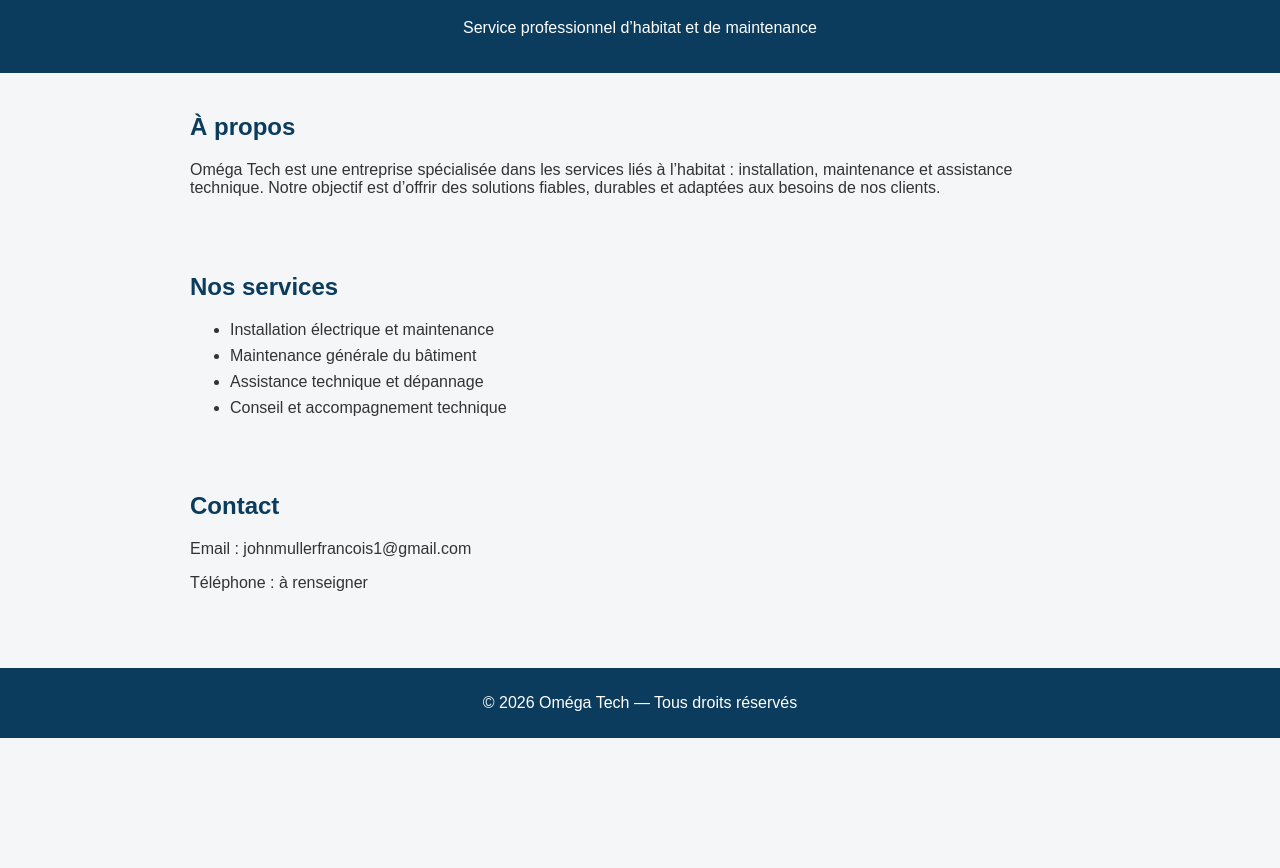
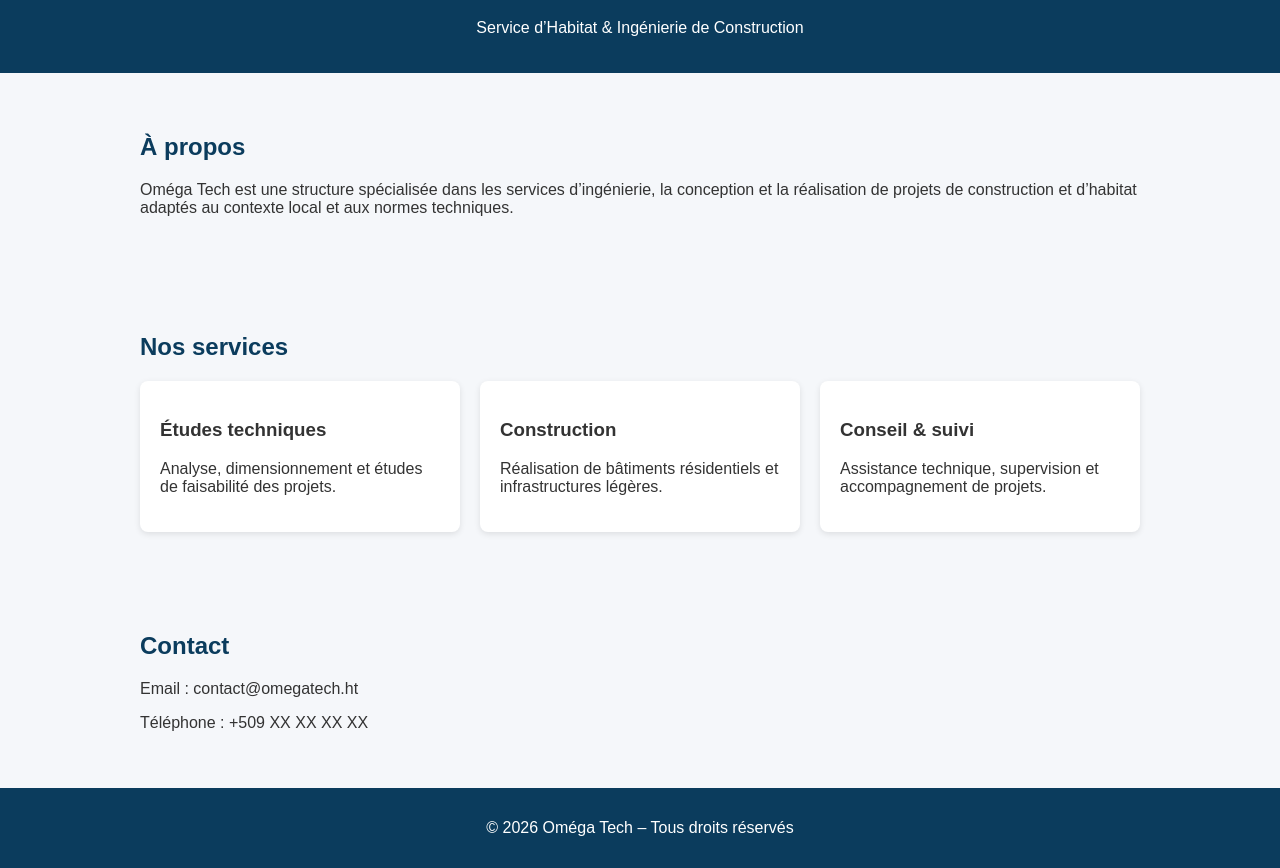
Before and after one commit to johnmullerfrancois1-lab/omegatech-site, a plain HTML site: page index.html in a window 1280 px wide. Shown: the part 81-949 px from the top of the page. Before the commit the page ends 819 px from the top, so only its background shows below. Drawn offline with Linux system fonts and the light colour scheme.

Commit message:
Update index.html

```diff
--- a/index.html
+++ b/index.html
@@ -3,37 +3,45 @@
 <head>
   <meta charset="UTF-8">
   <meta name="viewport" content="width=device-width, initial-scale=1.0">
-  <title>Oméga Tech – Service d’habitat</title>
+  <title>Oméga Tech – Service d’Habitat</title>
+  <meta name="description" content="Oméga Tech – Entreprise d’ingénierie et de construction spécialisée en services d’habitat.">
   <style>
     body {
       margin: 0;
       font-family: Arial, Helvetica, sans-serif;
-      background-color: #f4f6f8;
+      background-color: #f5f7fa;
       color: #333;
     }
     header {
-      background-color: #0b3c5d;
+      background: #0b3c5d;
       color: #fff;
       padding: 20px;
       text-align: center;
     }
     section {
-      padding: 20px;
-      max-width: 900px;
+      padding: 40px 20px;
+      max-width: 1000px;
       margin: auto;
     }
     h1, h2 {
       color: #0b3c5d;
     }
-    .services li {
-      margin-bottom: 8px;
+    .services {
+      display: grid;
+      grid-template-columns: repeat(auto-fit, minmax(250px, 1fr));
+      gap: 20px;
+    }
+    .card {
+      background: #fff;
+      padding: 20px;
+      border-radius: 8px;
+      box-shadow: 0 2px 6px rgba(0,0,0,0.1);
     }
     footer {
-      background-color: #0b3c5d;
+      background: #0b3c5d;
       color: #fff;
       text-align: center;
-      padding: 10px;
-      margin-top: 40px;
+      padding: 15px;
     }
   </style>
 </head>
@@ -41,36 +49,44 @@
 
   <header>
     <h1>Oméga Tech</h1>
-    <p>Service professionnel d’habitat et de maintenance</p>
+    <p>Service d’Habitat & Ingénierie de Construction</p>
   </header>
 
   <section>
     <h2>À propos</h2>
     <p>
-      Oméga Tech est une entreprise spécialisée dans les services liés à l’habitat :
-      installation, maintenance et assistance technique. Notre objectif est d’offrir
-      des solutions fiables, durables et adaptées aux besoins de nos clients.
+      Oméga Tech est une structure spécialisée dans les services d’ingénierie,
+      la conception et la réalisation de projets de construction et d’habitat
+      adaptés au contexte local et aux normes techniques.
     </p>
   </section>
 
   <section>
     <h2>Nos services</h2>
-    <ul class="services">
-      <li>Installation électrique et maintenance</li>
-      <li>Maintenance générale du bâtiment</li>
-      <li>Assistance technique et dépannage</li>
-      <li>Conseil et accompagnement technique</li>
-    </ul>
+    <div class="services">
+      <div class="card">
+        <h3>Études techniques</h3>
+        <p>Analyse, dimensionnement et études de faisabilité des projets.</p>
+      </div>
+      <div class="card">
+        <h3>Construction</h3>
+        <p>Réalisation de bâtiments résidentiels et infrastructures légères.</p>
+      </div>
+      <div class="card">
+        <h3>Conseil & suivi</h3>
+        <p>Assistance technique, supervision et accompagnement de projets.</p>
+      </div>
+    </div>
   </section>
 
   <section>
     <h2>Contact</h2>
-    <p>Email : johnmullerfrancois1@gmail.com</p>
-    <p>Téléphone : à renseigner</p>
+    <p>Email : contact@omegatech.ht</p>
+    <p>Téléphone : +509 XX XX XX XX</p>
   </section>
 
   <footer>
-    <p>© 2026 Oméga Tech — Tous droits réservés</p>
+    <p>© 2026 Oméga Tech – Tous droits réservés</p>
   </footer>
 
 </body>
```
